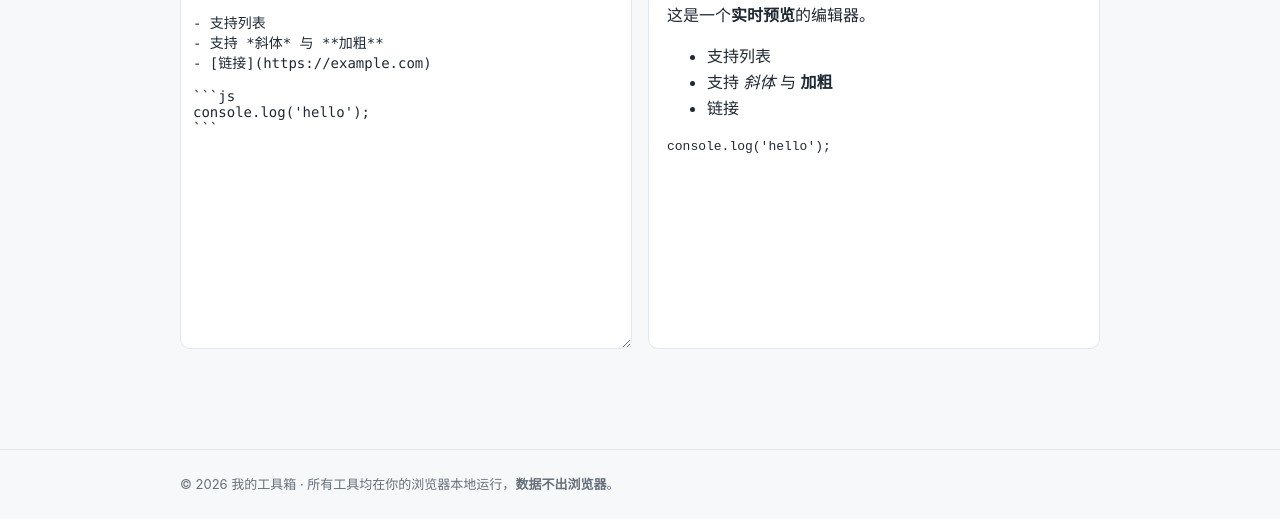
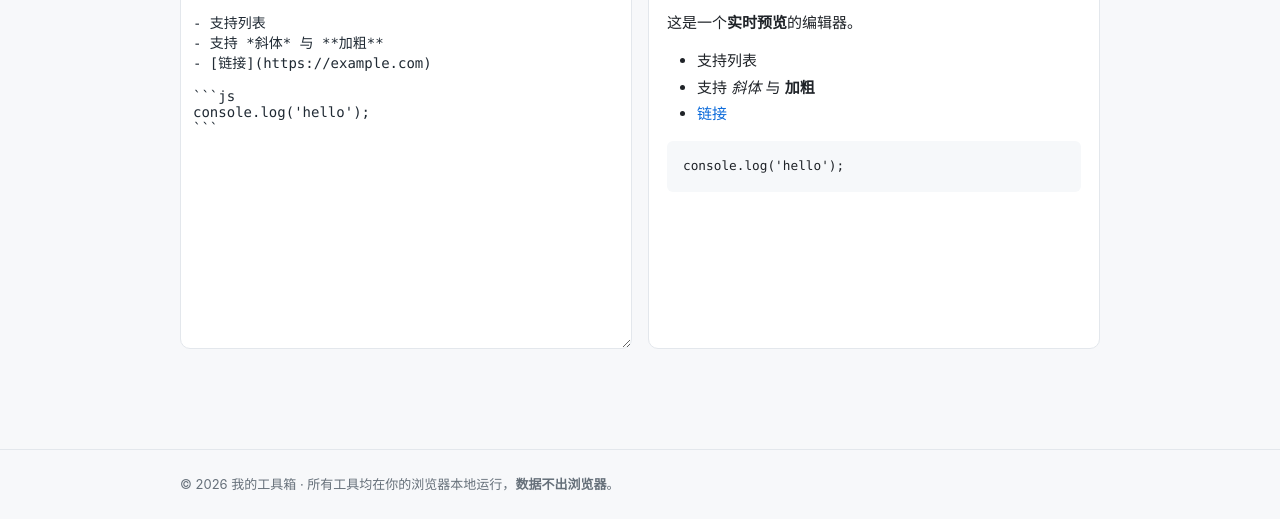
Before and after one commit to E5-lab/ToolBox, an Astro site: page /tools/markdown in a window 1280 px wide. Shown: the part 346-865 px from the top of the page. Built offline with nearby package versions, Linux system fonts and the light colour scheme; Astro itself is replaced by a stand-in of ours.

Commit message:
style: Markdown 预览应用 GitHub 样式

````diff
--- a/src/pages/tools/markdown.astro
+++ b/src/pages/tools/markdown.astro
@@ -27,7 +27,7 @@ import Base from '../../layouts/Base.astro';
 console.log('hello');
 ```
 </textarea>
-      <div class="md-preview" id="preview"></div>
+      <div class="md-preview markdown-body" id="preview"></div>
     </div>
   </div>
 </Base>
````
